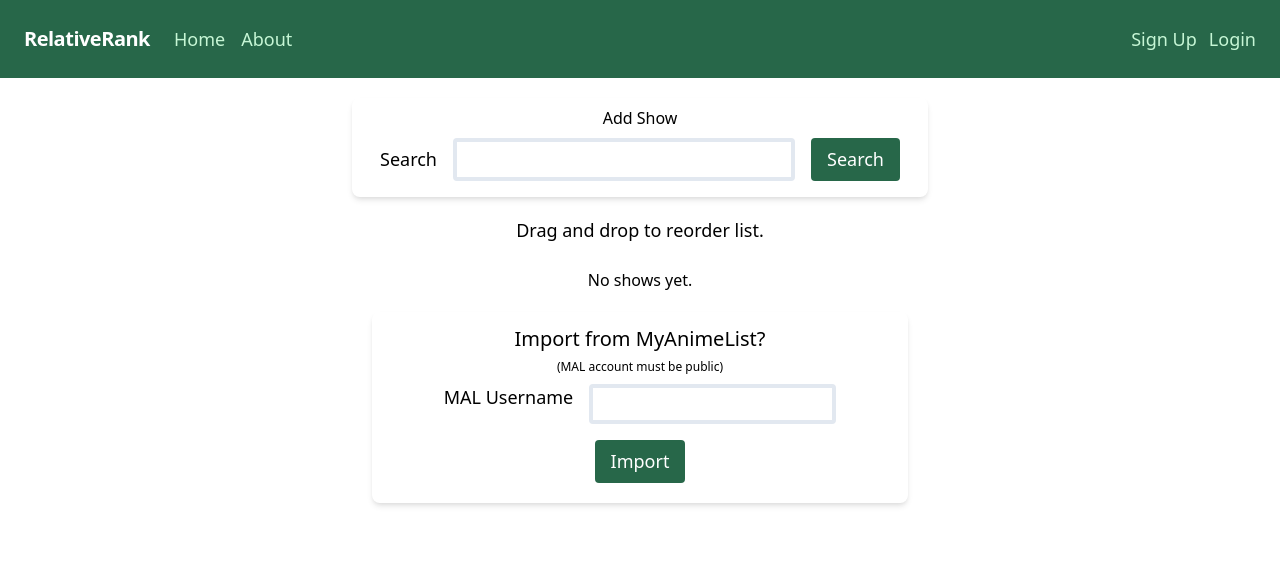
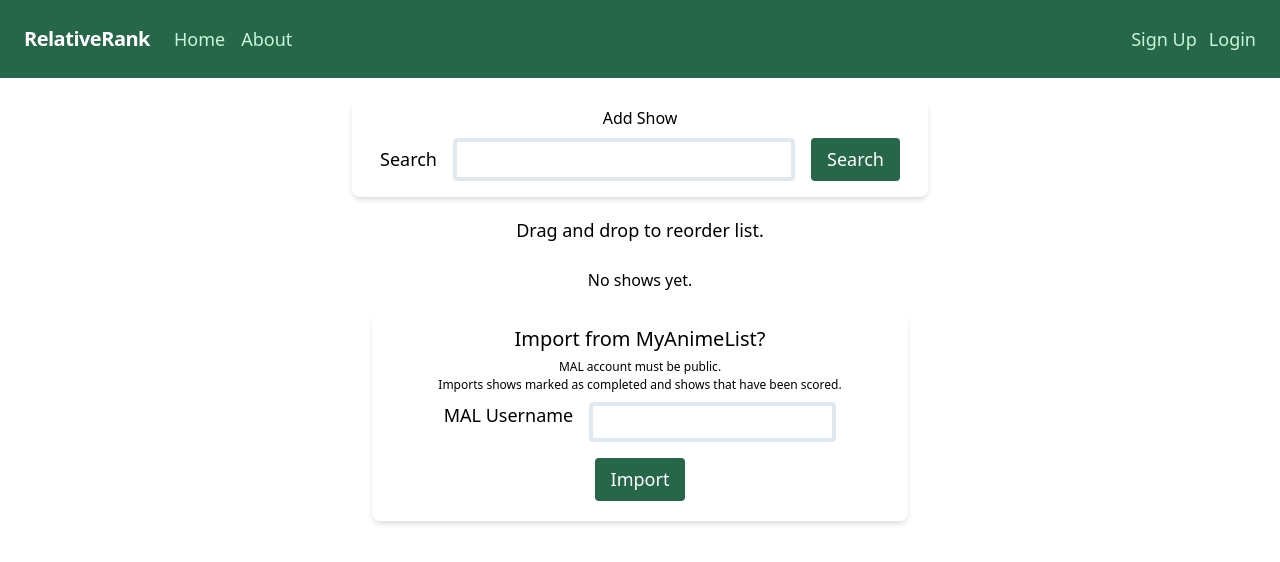
Before and after one commit to silvercodemode/RelativeRankFrontend, a Next.js app: page /show-list in a window 1280 px wide. Shown: the top 562 px of the page. Built offline with nearby package versions, Linux system fonts and the light colour scheme.

Commit message:
update import from mal text to say what criteria it uses to import shows

```diff
--- a/components/UserShowList.tsx
+++ b/components/UserShowList.tsx
@@ -294,8 +294,10 @@ export default function UserShowList() {
                     <h2 className="text-center mb-1 text-xl">
                       Import from MyAnimeList?
                     </h2>
-                    <p className="text-center text-xs">
-                      (MAL account must be public)
+                    <p className="text-xs">MAL account must be public.</p>
+                    <p className="text-xs">
+                      Imports shows marked as completed and shows that have been
+                      scored.
                     </p>
                     <div className="flex-auto flex justify-between">
                       <label htmlFor="username" className="text-lg m-2">
```
